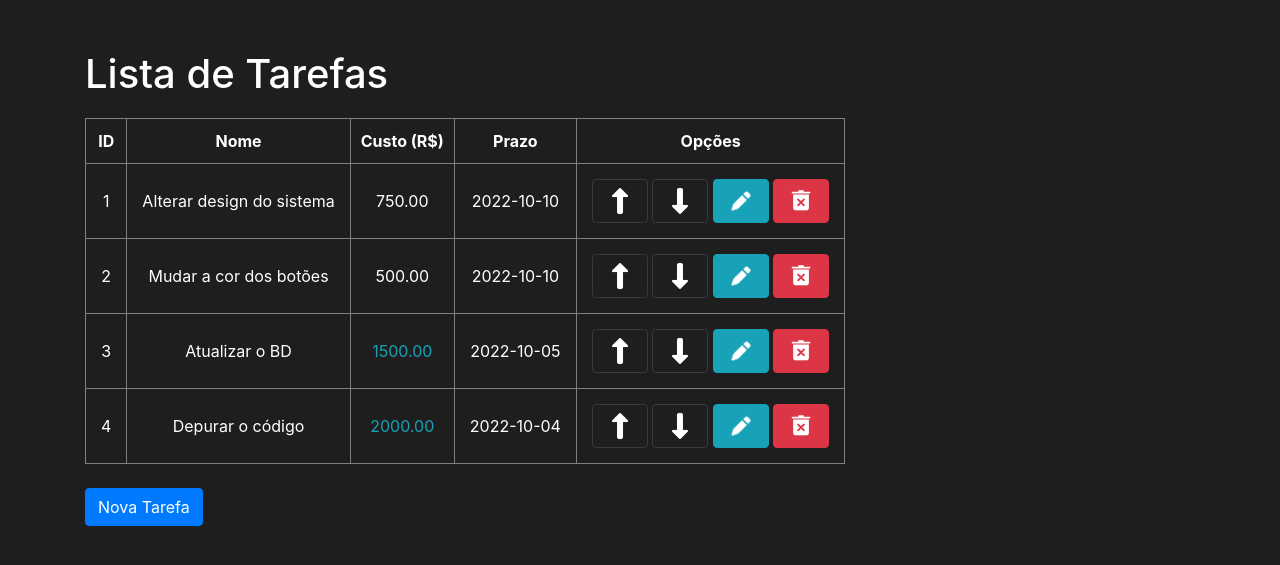
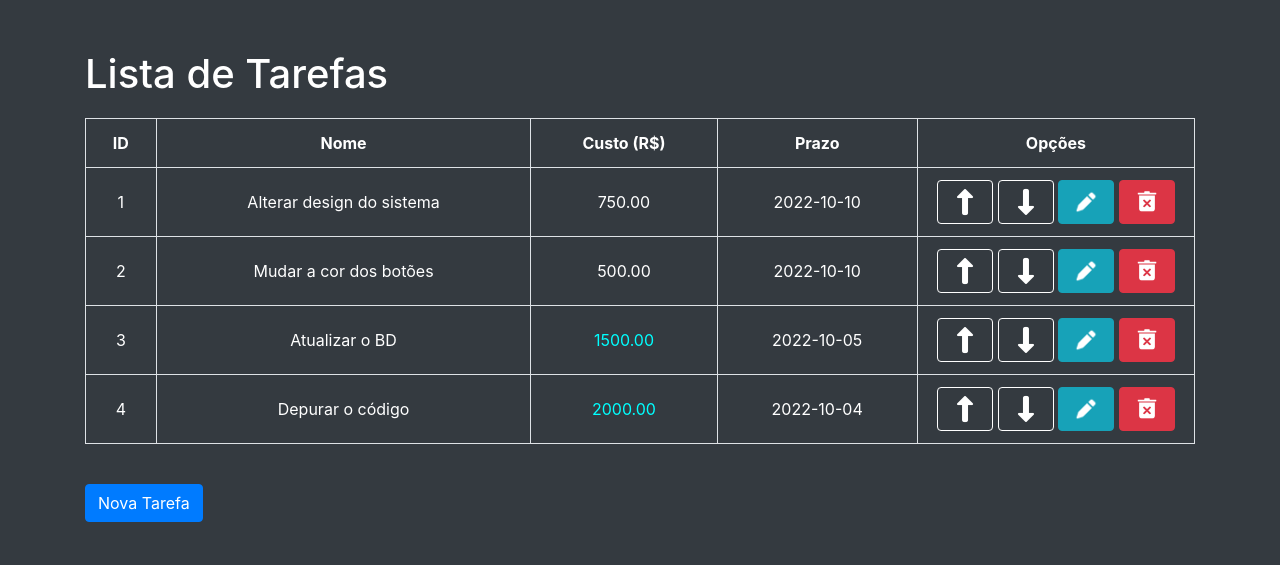
Before and after one commit to gabrielnama2/listaTarefas, a PHP site: page / in a window 1280 px wide. Shown: the top 565 px of the page. Run offline with PHP 8.4, Linux system fonts and the light colour scheme; data comes from the database, SQL or seed files in the repository.

Commit message:
Primeira versão do sistema
Esta é a primeira versão do sistema de tarefas.

```diff
--- a/cadastrar.php
+++ b/cadastrar.php
@@ -16,7 +16,7 @@
     <link href="./style.css" rel="stylesheet">
 </head>
 
-<body>
+<body class="bg-dark text-white">
     <div class="container">
         <h1>Nova Tarefa</h1>
         <form method="POST" action="cadastrar_action.php">
--- a/excluir.php
+++ b/excluir.php
@@ -1,7 +1,7 @@
 <?php
 require 'config.php';
-//Busca a tarefa pelo seu ID
-$id = filter_input(INPUT_GET, 'id');
+//Recebe a ser excuída tarefa pelo seu ID
+$id = filter_input(INPUT_POST,'id');
 if ($id) {
     $sql = $pdo->prepare("DELETE FROM tarefa WHERE id = :id");
     $sql->bindValue(':id', $id);
--- a/index.php
+++ b/index.php
@@ -25,16 +25,16 @@
     <link href="./style.css" rel="stylesheet">
 </head>
 
-<body onload="corCusto()">
+<body class="bg-dark text-white" onload="corCusto()">
     <div class="container">
         <h1>Lista de Tarefas</h1>
-        <table border="1">
-            <tr id="tabela">
+        <table id="tabela" class="table table-bordered">
+            <tr>
                 <th>ID</th>
                 <th>Nome</th>
                 <th>Custo (R$)</th>
                 <th>Prazo</th>
-                <th>Opções</th>
+                <th id="opcoes">Opções</th>
             </tr>
 
             <!--Lista as Tarefas-->
@@ -51,21 +51,21 @@
                         <form class="d-inline" method="POST" action="editar_action.php">
                             <input type="hidden" name="id" value="<?= $tarefa['id']; ?>" />
                             <input type="hidden" name="ordem" value="<?= $tarefa['ordem'] - 1; ?>" />
-                            <button type="submit" id="botao-opcoes" class="btn btn-outline-dark"><img width="30" src="img/cima.png" alt="Botão subir"></button>
+                            <button type="submit" id="botao-opcoes-ordem" class="btn btn-outline-dark"><img width="30" src="img/cima.png" alt="Botão subir"></button>
                         </form>
 
                         <!--Descer Ordem-->
                         <form class="d-inline" method="POST" action="editar_action.php">
                             <input type="hidden" name="id" value="<?= $tarefa['id']; ?>" />
                             <input type="hidden" name="ordem" value="<?= $tarefa['ordem'] + 1; ?>" />
-                            <button type="submit" id="botao-opcoes" class="btn btn-outline-dark"><img width="30" src="img/baixo.png" alt="Botão descer"></button>
+                            <button type="submit" id="botao-opcoes-ordem" class="btn btn-outline-dark"><img width="30" src="img/baixo.png" alt="Botão descer"></button>
                         </form>
 
                         <!-- Editar Tarefa -->
-                        <button type="button" id="botao-opcoes" class="btn btn-info" onclick="abreModal(<?= $tarefa['id']; ?>)"><img class="icon" width="30" src="img/editar.png" alt="Ícone Editar"></button>
+                        <button type="button" id="botao-opcoes" class="btn btn-info" onclick="abrirModalEditar(<?= $tarefa['id']; ?>)"><img class="icon" width="30" src="img/editar.png" alt="Ícone Editar"></button>
 
                         <!-- Excluir Tarefa -->
-                        <button type="button" id="botao-opcoes" class="btn btn-danger" data-toggle="modal" data-target="#modal_excluir"><img class="icon" width="30" src="img/excluir.png" alt="Ícone Excluir"></button>
+                        <button type="button" id="botao-opcoes" data-id="<?= $tarefa['id']; ?>" class="btn btn-danger" onclick="abrirModalExcluir(<?= $tarefa['id']; ?>)" data-toggle="modal" data-target="#modal_excluir"><img class="icon" width="30" src="img/excluir.png" alt="Ícone Excluir"></button>
 
                     </td>
                 </tr>
@@ -89,7 +89,7 @@
 
                     <!--Formulário de edição-->
                     <form method="POST" action="editar_action.php">
-                        <input type="hidden" id="formulario" name="id" value="" />
+                        <input type="hidden" id="form_editar" name="id" value="" />
                         <label>
                             <b>Nome</b><br><input id="nome" type="text" name="nome" />
                         </label><br>
@@ -124,11 +124,16 @@
                     Tem certeza, a tarefa será excluída permanentemente?
                 </div>
                 <div class="modal-footer">
-                    <a href="excluir.php?id=<?= $tarefa['id']; ?>"><button type="button" class="btn btn-danger">Excluir</button></a>
-                    <button type="button" class="btn btn-outline-dark" data-dismiss="modal">Cancelar</button>
+                    <!--Formulário de edição-->
+                    <form method="POST" action="excluir.php">
+                        <input type="hidden" id="id" name="id" value="" />
+                        <button type="submit" class="btn btn-danger">Excluir</button>
+                        <button type="button" class="btn btn-outline-dark" data-dismiss="modal">Cancelar</button>
                 </div>
+                </form>
             </div>
         </div>
+    </div>
     </div>
 
 </body>
@@ -136,25 +141,31 @@
 <!--Modifica a cor do texto para custo-->
 <script>
     function corCusto() {
-        var tds = document.getElementsByClassName("cor-custo");
+        var custo = document.getElementsByClassName("cor-custo");
         var i;
-        for (i = 0; i < tds.length; i++) {
-            if (tds[i].innerHTML >= 1000) {
-                tds[i].style.color = "#17a2b8";
+        for (i= 0; i < custo.length; i++) {
+            if (custo[i].innerHTML >= 1000) {
+                custo[i].style.color = "#00FFFF";
             }
         }
     }
-    //Envia os valores dos atributos para edição no formulário
-    function abreModal(id) {
+    //Envia os dados da tarefas para edição
+    function abrirModalEditar(id) {
         var nome = $(`tr[data-tarefa=${id}] td.nome`).text();
         var custo = $(`tr[data-tarefa=${id}] td.custo`).text();
         var prazo = $(`tr[data-tarefa=${id}] td.prazo`).text();
-        $('#formulario').val(id);
+        //Dados da tarefa para editar
+        $('#form_editar').val(id);
         $('#nome').val(nome);
         $('#custo').val(custo);
         $('#prazo').val(prazo);
         $('#modal_editar').modal('show');
     }
+    //Envia o ID da tarefa para excluir
+    function abrirModalExcluir(id) {
+        $('#id').val(id);
+        $('#modal_xcluir').modal('show');
+    }
 </script>
 
 </html>
--- a/style.css
+++ b/style.css
@@ -4,19 +4,34 @@
 }
 
 #tabela{
-    text-align: center;
+    border: solid white 1 px;
+    border-radius: 25px !important;
 }
 
-#modal_excluir, #modal_editar {
+#botao-opcoes-ordem {
+    border: solid white 1px;
+}
+
+#tabela, td {
+    text-align: center;
+    vertical-align: middle !important;
+}
+
+#opcoes {
+    width: 25%;
+}
+
+#modal_excluir,
+#modal_editar {
     color: black;
     text-align: center;
 }
 
-#modal_editar{
+#modal_editar {
     text-align: center;
 }
 
-#botao-opcoes:hover{
+#botao-opcoes:hover, #botao-opcoes-ordem:hover {
     transform: scale(1.2);
 }
 
```
Also changed, not shown: editar_action.php (+4 -3 lines).
